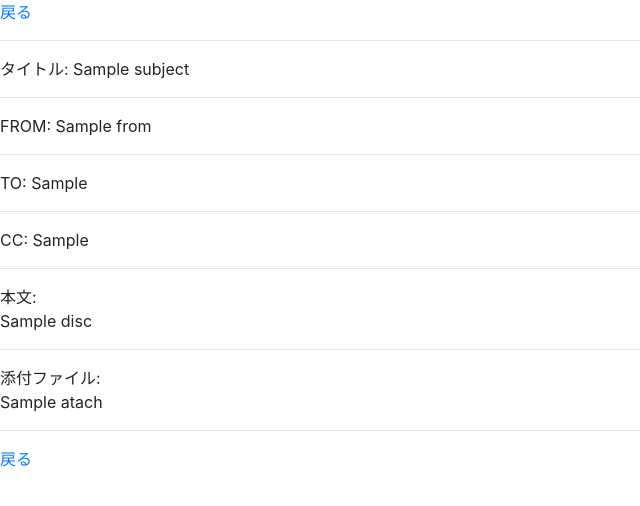
After one commit to Ryuk-Togo/BMW, a Django app: template templates/mailbk/mail.html in a window 1280 px wide. The commit adds this page. Shown: the top 506 px of the page, without its empty margins (0-640 px from the left). Run offline with Django 3.2, Linux system fonts and the light colour scheme; the template is opened without the code that fills it: most values are stand-ins (such as "Sample title", 1, 10 or a date in 2020); some libraries are stand-ins or nearby versions.

Commit message:
メールファイル表示

```diff
--- a/mailbk/urls.py
+++ b/mailbk/urls.py
@@ -9,4 +9,5 @@ urlpatterns = [
     url(r'^$', views.index, name='index'),
     # url(r'^(?P<url>\w+)/$', views.index, name='index'),
     path('<str:url>', views.index, name='index'),
+    path('mail/<str:url>', views.mail, name='index'),
 ]
--- /dev/null
+++ b/static/mailbk/css/mail.css
@@ -0,0 +1,3 @@
+div#subject {
+    font-size: 10px;
+}
--- a/templates/mailbk/index.html
+++ b/templates/mailbk/index.html
@@ -13,13 +13,13 @@
     メールバックアップ
 </header>
 <div id="content">
-    <div id="menu">
+    <!-- <div id="menu">
         メニュー
         <button id="mkdir" name="mkdir" class="btn_menu">フォルダ作成</button>
         <button id="import" name="mkdir" class="btn_menu">インポート</button>
         <button id="reflesh" name="mkdir" class="btn_menu">リフレッシュ</button>
     </div>
-    <br/>
+    <br/> -->
     <input type="hidden" id="folder_data" value="{{folders}}" />
     <br/>
     <div id="folder_list">
@@ -30,7 +30,7 @@
         メールリスト
         <ul>
             {% for mail in mails %}
-            <li><a href="" >{{mail.subject}}</a></li>
+            <li><a href="{{mail.filename}}" id="link_mail" >{{mail.subject}}</a></li>
             {% endfor %}
         </ul>
     </div>
--- /dev/null
+++ b/templates/mailbk/mail.html
@@ -0,0 +1,46 @@
+{% extends "mailbk/base.html" %}
+{% load static %}
+
+{% block header %}
+<link rel="stylesheet" href="{% static 'mailbk/css/mail.css' %}" >
+<!-- <script src="{% static 'mailbk/js/main.js' %}" ></script> -->
+
+{% endblock %}
+
+{% block body %}
+
+<header>
+
+</header>
+<div id="content">
+    <a href="{{back}}">戻る</a>
+    <hr/>
+    <div id="subjet">
+        タイトル:  {{subject}}
+    </div>
+    <hr/>
+    <div id="from">
+        FROM:  {{from}}
+    </div>
+    <hr/>
+    <div id="to">
+        TO:  {{to}}
+    </div>
+    <hr/>
+    <div id="cc">
+        CC:  {{cc}}
+    </div>
+    <hr/>
+    <div id="disc">
+        本文:<br/>
+        {{disc}}
+    </div>
+    <hr/>
+    <div id="atach">
+        添付ファイル:<br/>
+        {{atach}}
+    </div>
+    <hr/>
+    <a href="{{back}}">戻る</a>
+</div>
+{% endblock %}
```
Also changed, not shown: mailbk/views.py (+21 -69 lines), static/mailbk/js/main.js (+7 -0 lines).
